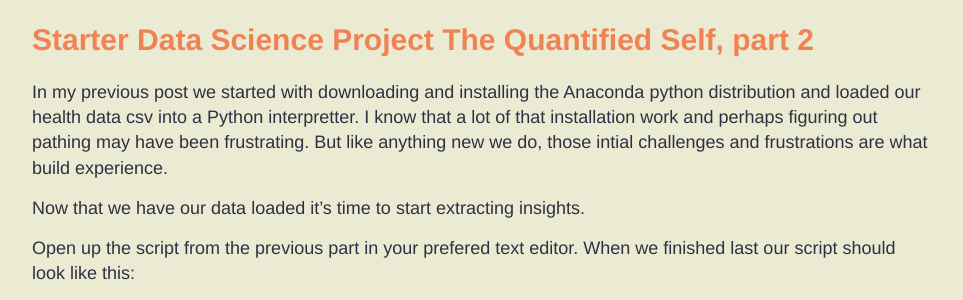
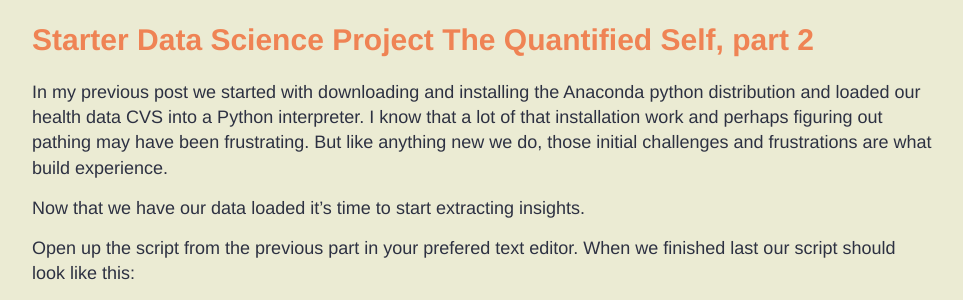
Before and after one commit to coreyclip/coreyclip.github.io, a Jekyll site: the page built from _posts/2019-3-10-QuantYourself2.md, in a window 1280 px wide and 900 px high, scrolled down 364 px. Shown: the part 178-478 px from the top of the window, without its empty margins (158-1121 px from the left). Built offline with Jekyll 4.4.1, drawn with Linux system fonts in a browser that asks for light colours; some of the changed text lies outside the part shown.

Commit message:
Spelling corrections

````diff
--- a/_posts/2019-3-10-QuantYourself2.md
+++ b/_posts/2019-3-10-QuantYourself2.md
@@ -3,7 +3,11 @@
 title: Starter Data Science Project The Quantified Self, part 2
 ---
 
-In my previous post we started with downloading and installing the Anaconda python distribution and loaded our health data csv into a Python interpretter. I know that a lot of that installation work and perhaps figuring out pathing may have been frustrating. But like anything new we do, those intial challenges and frustrations are what build experience.
+In my previous post we started with downloading and installing the Anaconda
+python distribution and loaded our health data CVS into a Python interpreter. I
+know that a lot of that installation work and perhaps figuring out pathing may
+have been frustrating. But like anything new we do, those initial challenges and
+frustrations are what build experience.
 
 Now that we have our data loaded it's time to start extracting insights.
 
@@ -110,12 +114,14 @@
 Pandas dataframes have a method called **.loc** that allows us to pick out what we want from our dataframe in a very straightforward manner.
 
 ```python
+
 df.loc[row_label, column_label]
 ```
 
 What this would look like using our stats table as an example we would do something like this
 
 ```python
+
 descriptive_stats.loc['mean', 'Dietary Calories (cal)']
 # output: 38089.76926462494
 ```
@@ -123,12 +129,14 @@
 to get more that one column you would just have to supply the column_label parameter with a list of labels
 
 ```python
+
 descriptive_stats.loc['mean', ['Dietary Calories (cal)', 'Steps (count)']]
 ```
 
 The first parameter governs which rows pandas selects, while the second governs the columns returned. Note that just using
 
 ```python
+
 df.loc[row_selector]
 ```
 
@@ -136,6 +144,7 @@
 you would need to do something like this:
 
 ```python
+
 df.loc[:, 'Dietary Calories (cal)']
 ```
 
@@ -145,18 +154,21 @@
 dietary calories, distance, and steps columns and just the row labeled 'mean' we could do something like this:
 
 ```python
+
 df.loc['mean', 'Dietary Calories':'Steps (count)']
 ```
 
 One other use of the : wildcard is to bound it on one end and leave the other open
 
 ```python
+
 df.loc[:, 'Active Calories (kcal)':]
 ```
 
 This would select every column after the active calories column while
 
 ```python
+
 df.loc[:, :'Active Calories (kcal)']
 ```
 
@@ -192,6 +204,7 @@
 With this addition we should get something like this as our output:
 
 ```bash
+
 Correlation Table
                         Active Calories (kcal)  Dietary Calories (cal)  Distance (mi)  Steps (count)  Weight (lb)
 Active Calories (kcal)                     NaN                     NaN            NaN            NaN          NaN
@@ -213,11 +226,12 @@
 With pandas this is about as straightforward as reading in our initial dataset. Every pandas dataframe contains a host of
 methods for exporting to different file formats: json, html, txt, excel, csv are some of the most handy but there are many more.
 
-For right now we'll just export to a csv file. Comma Seperated Values (CSV) can be easily read by excel and other programming languages so by default I typically export data in this format.
+For right now we'll just export to a csv file. Comma Seperated Values (CVS) can be easily read by excel and other programming languages so by default I typically export data in this format.
 
 At the very end of your python script add these lines:
 
 ```python
+
 descriptive_stats.to_csv('descriptive stats.csv')
 cleaned_corr_table.to_csv('Correlation table.csv')
 ```
````
Also changed, not shown: _posts/.#2019-3-8-Quant-Yourself1.md (deleted, +0 -1 lines), _posts/2019-3-5-Why-program.md (+20 -5 lines), _posts/2019-3-7-Paths-forward.md (+17 -4 lines), _posts/2019-3-8-Quant-Yourself1.md (+2 -2 lines).
